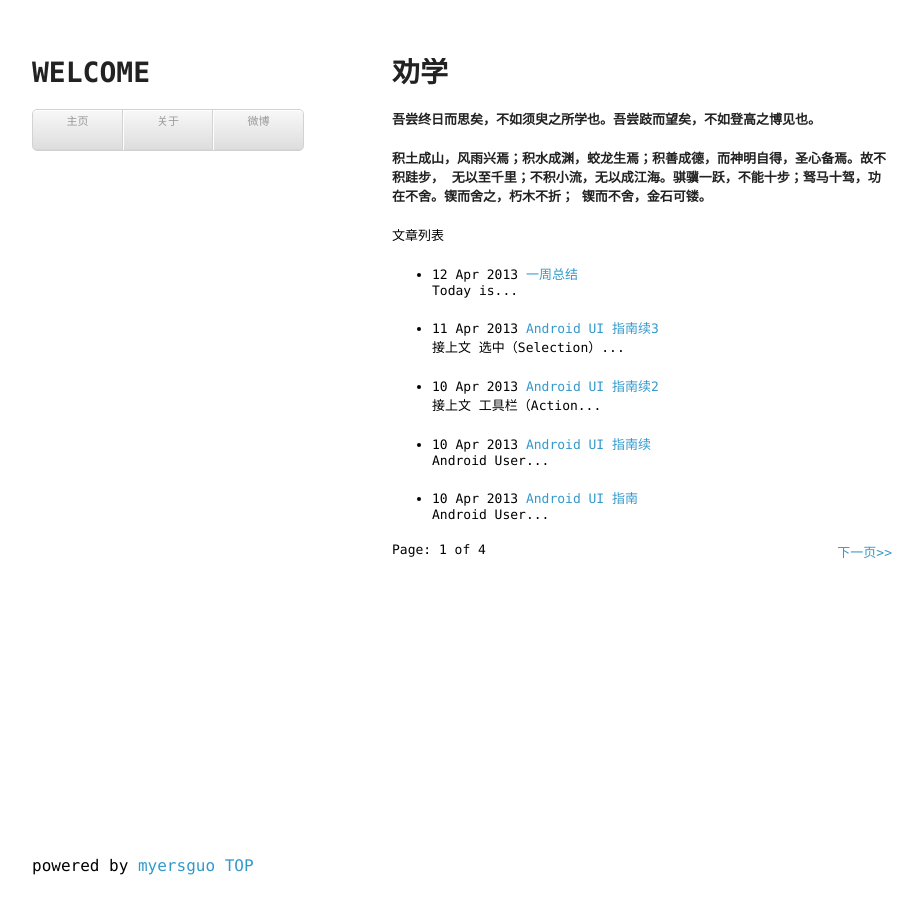
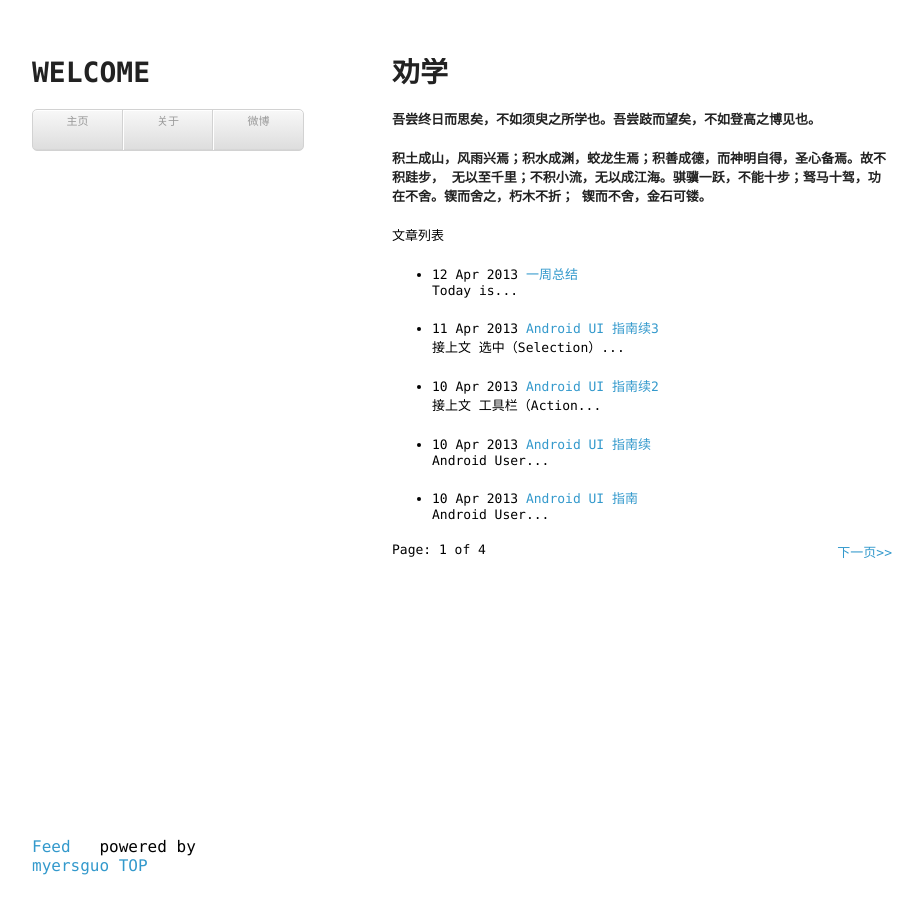
Before and after one commit to myersguo/myersguo.github.com, a Jekyll site: the page built from index.html, in a window 1280 px wide. Shown: the whole page, without its empty margins (178-1101 px from the left). Built offline with Jekyll 4.4.1, drawn with Linux system fonts in a browser that asks for light colours; the list of posts is cut into pages by our own code; comment, search, counter and statistics services are not loaded.

Commit message:
Update wp.html

```diff
--- a/_layouts/wp.html
+++ b/_layouts/wp.html
@@ -59,7 +59,9 @@
       </section>
 
       <footer>
-        <p>powered by <a href="https://github.com/myersguo">myersguo</a>&nbsp;<a href="#top">TOP</a></p>
+        <p><a href="/feed.xml">Feed</a>&nbsp;&nbsp;
+        powered by
+        <a href="http://myersguo.github.com">myersguo</a>&nbsp;<a href="#top">TOP</a></p>
       </footer>
     </div>
     <script src="/javascripts/scale.fix.js"></script>
```
